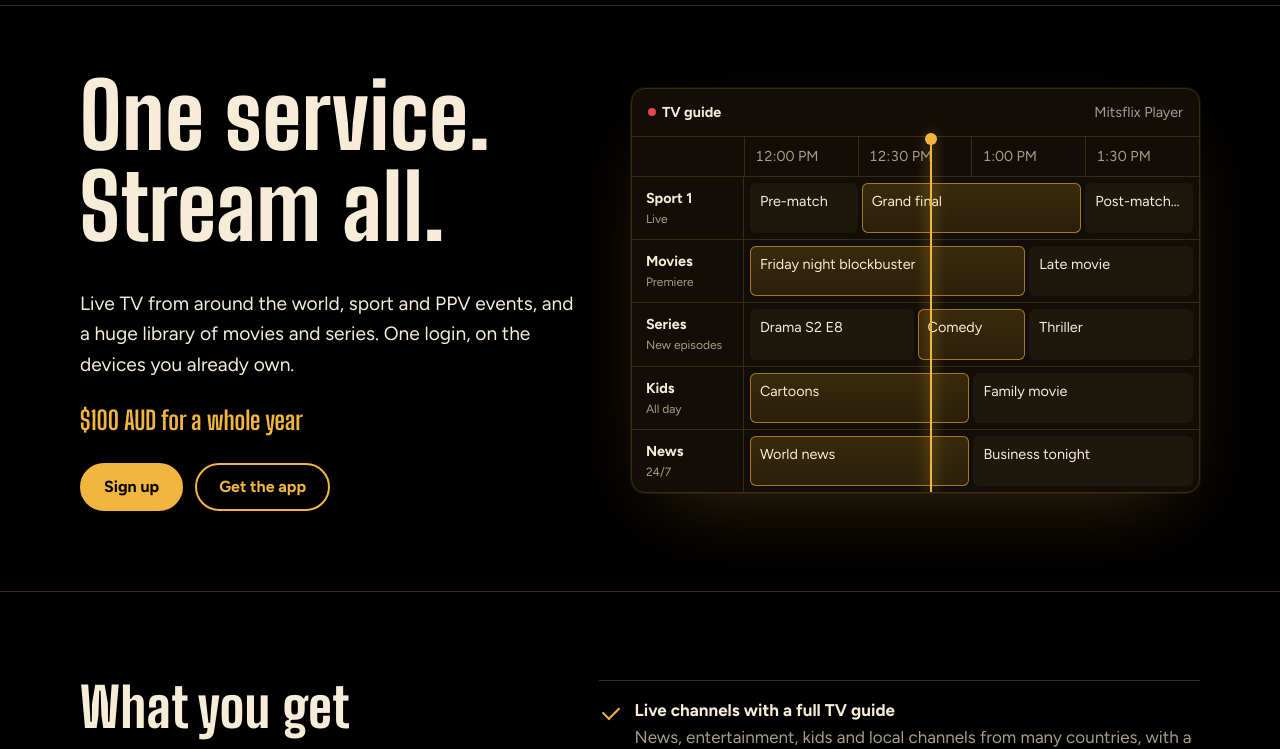
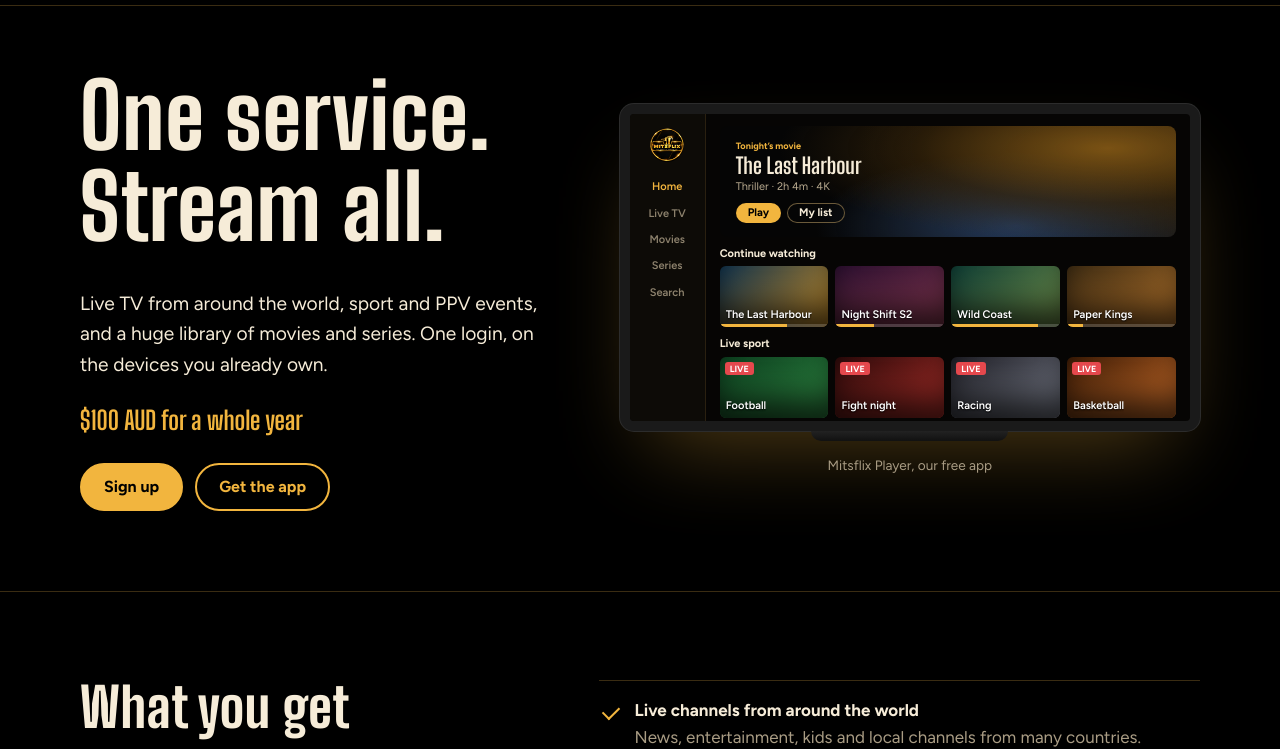
Before and after one commit to Mitsflix/mitsflix-website, a plain HTML site: page public/index.html in a window 1280 px wide. Shown: the part 63-812 px from the top of the page. Drawn offline with Linux system fonts and the light colour scheme.

Commit message:
Hero shows the app on a TV; less about the TV guide
Co-Authored-By: Claude Opus 5.5 <noreply@anthropic.com>
Claude-Session: https://claude.ai/code/session_01UmQgtX6ojNySvrXsrpPQTy

```diff
--- a/public/assets/site.js
+++ b/public/assets/site.js
@@ -6,14 +6,6 @@
     btn.setAttribute('aria-expanded', open);
     btn.textContent = open ? 'Close' : 'Menu';
   });
-
-  // Guide header shows the visitor's own time, so the gold "now" line is really now.
-  const times = document.querySelectorAll('.guide-times span');
-  if (times.length) {
-    const start = new Date(); start.setMinutes(start.getMinutes() < 30 ? 0 : 30, 0, 0); start.setTime(start.getTime() - 30 * 60000);
-    const fmt = new Intl.DateTimeFormat(undefined, { hour: 'numeric', minute: '2-digit' });
-    times.forEach((el, i) => { el.textContent = fmt.format(new Date(start.getTime() + i * 30 * 60000)); });
-  }
 
   // Sign-up and reseller forms go straight to the Mitsflix team.
   document.querySelectorAll('form.order').forEach((form) => {
--- a/public/assets/style.css
+++ b/public/assets/style.css
@@ -57,30 +57,41 @@ section + section { border-top: 1px solid var(--line); }
 .page-head { padding: 72px 0 40px; }
 .page-head p { color: var(--muted); font-size: 1.15rem; }
 
-/* hero with live guide */
+/* hero with the app on a TV */
 .hero { padding: 64px 0 80px; overflow: hidden; }
-.hero .wrap { display: grid; grid-template-columns: 1fr 1.15fr; gap: 56px; align-items: center; }
+.hero .wrap { display: grid; grid-template-columns: 1fr 1.2fr; gap: 56px; align-items: center; }
 .hero .price-line { font-family: var(--display); font-size: 1.6rem; font-weight: 700; color: var(--gold); margin: 6px 0 22px; }
-.guide { position: relative; border: 1px solid var(--line); border-radius: 14px; background: var(--panel); overflow: hidden;
-  box-shadow: 0 0 0 1px rgba(242,181,62,.08), 0 30px 80px -30px rgba(242,181,62,.25); font-size: .9rem; }
-.guide-bar { display: flex; justify-content: space-between; align-items: center; padding: 12px 16px; border-bottom: 1px solid var(--line); color: var(--muted); }
-.guide-bar strong { color: var(--ivory); font-weight: 700; }
-.live-dot { display: inline-block; width: 8px; height: 8px; background: #e5484d; border-radius: 50%; margin-right: 6px; vertical-align: 1px; }
-.guide-times, .guide-row { display: grid; grid-template-columns: 112px 1fr; }
-.guide-times > div:last-child { display: grid; grid-template-columns: repeat(4, 1fr); }
-.guide-times span { padding: 8px 10px; color: var(--muted); border-left: 1px solid var(--line); font-variant-numeric: tabular-nums; }
-.guide-row { border-top: 1px solid var(--line); min-height: 58px; }
-.guide-row .ch { padding: 10px 14px; display: flex; flex-direction: column; justify-content: center; border-right: 1px solid var(--line); }
-.guide-row .ch b { font-weight: 700; } .guide-row .ch small { color: var(--muted); }
-.slots { display: grid; grid-template-columns: repeat(8, 1fr); gap: 4px; padding: 6px; }
-.slot { background: #1d170c; border-radius: 6px; padding: 7px 10px; overflow: hidden; white-space: nowrap; text-overflow: ellipsis; color: var(--ivory); }
-.slot.on { background: linear-gradient(180deg, #3a2a0c, #2a1f0a); box-shadow: inset 0 0 0 1px var(--bronze); }
-.slot small { display: block; color: var(--muted); font-size: .78rem; }
-.playhead { position: absolute; top: 44px; bottom: 0; width: 2px; background: var(--gold); box-shadow: 0 0 14px var(--gold); left: calc(112px + 38%);
-  animation: sweep 40s linear infinite alternate; }
-.playhead::before { content: ""; position: absolute; top: 0; left: -5px; width: 12px; height: 12px; background: var(--gold); border-radius: 50%; }
-@keyframes sweep { from { left: calc(112px + 30%); } to { left: calc(112px + 52%); } }
-@media (prefers-reduced-motion: reduce) { .playhead { animation: none; } }
+.tv { margin: 0; }
+.tv .screen { display: grid; grid-template-columns: 76px 1fr; aspect-ratio: 16 / 9; border: 10px solid #1a1a1a; border-radius: 14px; background: #060504; overflow: hidden;
+  box-shadow: 0 0 0 1px #2c2c2c, 0 40px 90px -30px rgba(242,181,62,.35); font-size: 11px; line-height: 1.3; }
+.tv .stand { width: 34%; height: 10px; margin: 0 auto; background: linear-gradient(#222, #111); border-radius: 0 0 10px 10px; }
+.tv figcaption { text-align: center; color: var(--muted); font-size: .85rem; margin-top: 14px; }
+.app-rail { display: flex; flex-direction: column; align-items: center; gap: 12px; padding: 14px 6px; background: #0d0b07; border-right: 1px solid #2a2010; }
+.app-rail img { margin-bottom: 6px; }
+.app-rail span { color: #8d826d; font-weight: 600; text-align: center; }
+.app-rail span.on { color: var(--gold); }
+.app-main { padding: 12px 14px; display: grid; grid-template-rows: 1.15fr auto auto; gap: 10px; min-width: 0; }
+.app-hero { border-radius: 8px; padding: 14px 16px; display: flex; align-items: flex-end;
+  background: radial-gradient(120% 140% at 85% 20%, #7a5214 0%, rgba(60,40,10,.6) 35%, transparent 60%),
+              radial-gradient(80% 120% at 65% 90%, #23395a 0%, transparent 55%), linear-gradient(100deg, #050505 30%, #1b140a); }
+.app-hero small { display: block; color: var(--gold); font-weight: 700; }
+.app-hero strong { display: block; font-family: var(--display); font-size: 22px; line-height: 1; color: var(--ivory); margin: 3px 0; }
+.app-hero em { font-style: normal; color: #b9ab90; }
+.app-btns { display: flex; gap: 6px; margin-top: 8px; }
+.app-btns b { background: var(--gold); color: #000; border-radius: 99px; padding: 3px 12px; }
+.app-btns b.ghost { background: transparent; color: var(--ivory); box-shadow: inset 0 0 0 1px #6b5a3a; }
+.app-row p { margin: 0 0 5px; font-weight: 700; color: var(--ivory); }
+.tiles { display: grid; grid-template-columns: repeat(4, 1fr); gap: 7px; }
+.tile { position: relative; aspect-ratio: 16 / 9; border-radius: 6px; overflow: hidden; display: flex; align-items: flex-end; padding: 5px 6px; color: #fff; font-weight: 600;
+  box-shadow: inset 0 -30px 30px -10px rgba(0,0,0,.75); }
+.tile span { position: relative; text-shadow: 0 1px 2px #000; white-space: nowrap; overflow: hidden; text-overflow: ellipsis; }
+.tile .prog { position: absolute; left: 0; right: 0; bottom: 0; height: 3px; background: rgba(255,255,255,.18); }
+.tile .prog::after { content: ""; position: absolute; inset: 0 auto 0 0; width: var(--p); background: var(--gold); }
+.tile .live { position: absolute; top: 5px; left: 5px; background: #e5484d; color: #fff; font-size: 9px; padding: 1px 5px; border-radius: 3px; }
+.t1 { background: linear-gradient(135deg, #10314a, #c08a2a); } .t2 { background: linear-gradient(160deg, #2a0f2e, #8a3a52); }
+.t3 { background: linear-gradient(140deg, #0e3b33, #6f8f4a); } .t4 { background: linear-gradient(150deg, #3b2a12, #b8762c); }
+.t5 { background: linear-gradient(150deg, #0c3d1e, #2f8a43); } .t6 { background: linear-gradient(150deg, #2a0909, #b0302a); }
+.t7 { background: linear-gradient(150deg, #1d1d24, #7b7f8c); } .t8 { background: linear-gradient(150deg, #3a1a05, #d0702a); }
 
 /* lists of features */
 .split { display: grid; grid-template-columns: 1fr 1.3fr; gap: 56px; align-items: start; }
@@ -178,9 +189,9 @@ footer nav a { color: var(--muted); text-decoration: none; } footer nav a:hover
   .nav a { padding: 12px 0; width: 100%; }
   section { padding: 64px 0; }
   form.order { grid-template-columns: 1fr; }
-  .guide { font-size: .8rem; }
-  .guide-times, .guide-row { grid-template-columns: 84px 1fr; }
-  .playhead { left: calc(84px + 38%); animation-name: sweep-sm; }
-  @keyframes sweep-sm { from { left: calc(84px + 30%); } to { left: calc(84px + 52%); } }
   .ticket .main, .ticket .stub { padding: 28px 24px; }
+  .tv .screen { grid-template-columns: 52px 1fr; font-size: 8px; border-width: 7px; }
+  .app-rail { gap: 9px; } .app-rail img { width: 26px; }
+  .app-hero { padding: 9px 10px; } .app-hero strong { font-size: 15px; }
+  .app-main { grid-template-rows: 1.2fr auto; } .app-main .app-row:last-child { display: none; }
 }
--- a/public/index.html
+++ b/public/index.html
@@ -37,21 +37,27 @@
     <p class="price-line">$100 AUD for a whole year</p>
     <div class="btns"><a class="btn solid" href="/pricing#sign-up">Sign up</a><a class="btn" href="/download">Get the app</a></div>
   </div>
-  <div class="guide" aria-hidden="true">
-  <div class="guide-bar"><strong><span class="live-dot"></span>TV guide</strong><span>Mitsflix Player</span></div>
-  <div class="guide-times"><div></div><div><span>&nbsp;</span><span>&nbsp;</span><span>&nbsp;</span><span>&nbsp;</span></div></div>
-  <div class="guide-row"><div class="ch"><b>Sport 1</b><small>Live</small></div><div class="slots"><div class="slot " style="grid-column:span 2">Pre-match</div><div class="slot on" style="grid-column:span 4">Grand final</div><div class="slot " style="grid-column:span 2">Post-match show</div></div></div><div class="guide-row"><div class="ch"><b>Movies</b><small>Premiere</small></div><div class="slots"><div class="slot on" style="grid-column:span 5">Friday night blockbuster</div><div class="slot " style="grid-column:span 3">Late movie</div></div></div><div class="guide-row"><div class="ch"><b>Series</b><small>New episodes</small></div><div class="slots"><div class="slot " style="grid-column:span 3">Drama S2 E8</div><div class="slot on" style="grid-column:span 2">Comedy</div><div class="slot " style="grid-column:span 3">Thriller</div></div></div><div class="guide-row"><div class="ch"><b>Kids</b><small>All day</small></div><div class="slots"><div class="slot on" style="grid-column:span 4">Cartoons</div><div class="slot " style="grid-column:span 4">Family movie</div></div></div><div class="guide-row"><div class="ch"><b>News</b><small>24/7</small></div><div class="slots"><div class="slot on" style="grid-column:span 4">World news</div><div class="slot " style="grid-column:span 4">Business tonight</div></div></div>
-  <div class="playhead"></div>
-</div>
+  <figure class="tv" aria-label="Mitsflix Player home screen">
+  <div class="screen">
+    <nav class="app-rail"><img src="/assets/mark.png" alt="" width="34" height="34"><span class="on">Home</span><span class="">Live TV</span><span class="">Movies</span><span class="">Series</span><span class="">Search</span></nav>
+    <div class="app-main">
+      <div class="app-hero"><div><small>Tonight’s movie</small><strong>The Last Harbour</strong><em>Thriller · 2h 4m · 4K</em>
+        <span class="app-btns"><b>Play</b><b class="ghost">My list</b></span></div></div>
+      <div class="app-row"><p>Continue watching</p><div class="tiles"><div class="tile t1"><i class="prog" style="--p:62%"></i><span>The Last Harbour</span></div><div class="tile t2"><i class="prog" style="--p:35%"></i><span>Night Shift S2</span></div><div class="tile t3"><i class="prog" style="--p:80%"></i><span>Wild Coast</span></div><div class="tile t4"><i class="prog" style="--p:15%"></i><span>Paper Kings</span></div></div></div><div class="app-row"><p>Live sport</p><div class="tiles"><div class="tile t5"><b class="live">LIVE</b><span>Football</span></div><div class="tile t6"><b class="live">LIVE</b><span>Fight night</span></div><div class="tile t7"><b class="live">LIVE</b><span>Racing</span></div><div class="tile t8"><b class="live">LIVE</b><span>Basketball</span></div></div></div>
+    </div>
+  </div>
+  <div class="stand"></div>
+  <figcaption>Mitsflix Player, our free app</figcaption>
+</figure>
 </div></section>
 
 <section><div class="wrap split">
   <div><h2>What you get</h2><p class="muted">Everything is included in the one price. No add-on packs, no lock-in contract.</p></div>
   <ul class="ticks">
-    <li><b>Live channels with a full TV guide</b><span>News, entertainment, kids and local channels from many countries, with a guide that fills in by itself.</span></li>
+    <li><b>Live channels from around the world</b><span>News, entertainment, kids and local channels from many countries.</span></li>
     <li><b>Sport and PPV events</b><span>Football, fights, racing and more. Our sports guide on Discord shows what’s on in your time zone.</span></li>
     <li><b>Movies and series on demand</b><span>New titles added every day, with posters, plots and trailers.</span></li>
-    <li><b>Our own free app</b><span>Mitsflix Player for Fire TV, Google TV and Android, with downloads for offline viewing and subtitles built in.</span></li>
+    <li><b>Our own free app</b><span>Mitsflix Player for Fire TV, Google TV and Android, with Continue Watching, downloads for offline viewing and subtitles built in.</span></li>
     <li><b>Real people helping you</b><span>Private support tickets on Discord, or email us any time.</span></li>
   </ul>
 </div></section>
```
Also changed, not shown: public/guides.html (+2 -2 lines), public/pricing.html (+1 -1 lines), 1 other file.
